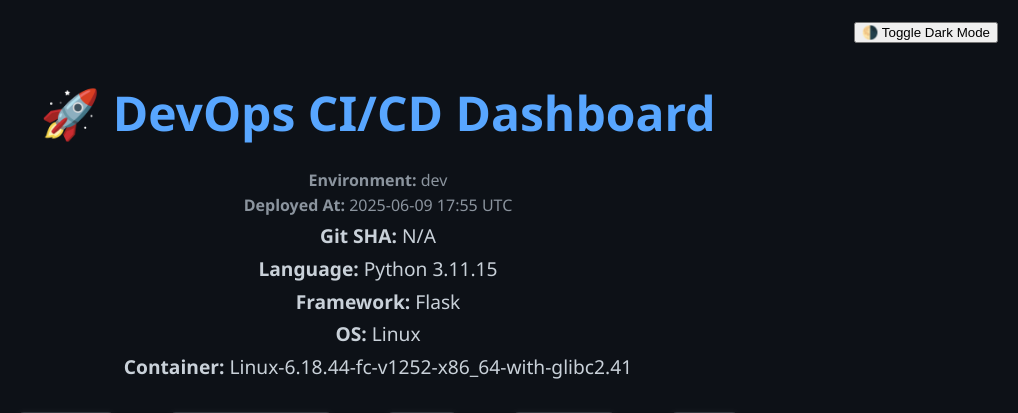
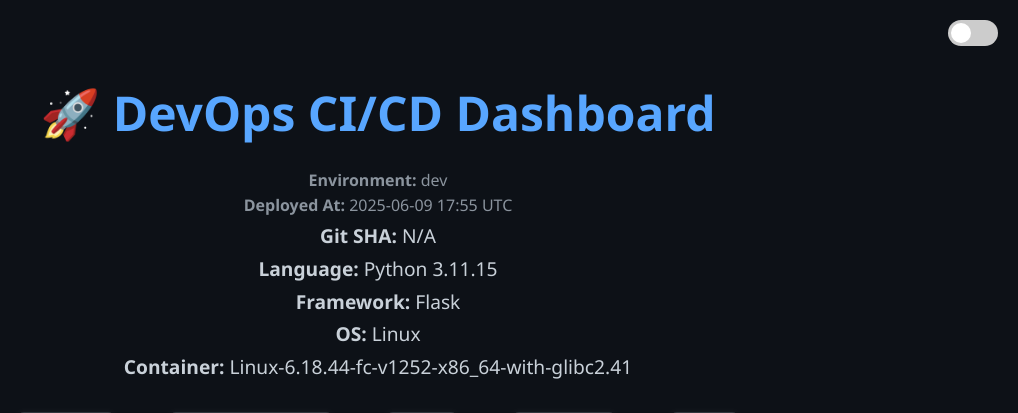
Before and after one commit to kernelpanic09/k3s_lab, a Flask app: page / in a window 1280 px wide. Shown: the top 413 px of the page, without its empty margins (262-1280 px from the left). Run offline with Flask 3, Linux system fonts and the light colour scheme.

Commit message:
darkmode

```diff
--- a/apps/demoapp/static/style.css
+++ b/apps/demoapp/static/style.css
@@ -67,3 +67,53 @@ header p {
   color: #8b949e;
   margin: 0.2em 0;
 }
+
+/* Toggle switch container */
+.switch {
+  position: relative;
+  display: inline-block;
+  width: 50px;
+  height: 26px;
+}
+
+/* Hide default checkbox */
+.switch input {
+  opacity: 0;
+  width: 0;
+  height: 0;
+}
+
+/* The slider track */
+.slider {
+  position: absolute;
+  cursor: pointer;
+  top: 0;
+  left: 0;
+  right: 0;
+  bottom: 0;
+  background-color: #ccc;
+  transition: 0.4s;
+  border-radius: 34px;
+}
+
+/* The slider knob */
+.slider:before {
+  position: absolute;
+  content: "";
+  height: 20px;
+  width: 20px;
+  left: 3px;
+  bottom: 3px;
+  background-color: white;
+  transition: 0.4s;
+  border-radius: 50%;
+}
+
+/* When checked, move the knob and change color */
+.switch input:checked + .slider {
+  background-color: #58a6ff;
+}
+
+.switch input:checked + .slider:before {
+  transform: translateX(24px);
+}
--- a/apps/demoapp/templates/index.html
+++ b/apps/demoapp/templates/index.html
@@ -8,8 +8,12 @@
 </head>
 <body>
   <div class="toggle">
-    <button onclick="document.body.classList.toggle('light-mode')">🌗 Toggle Dark Mode</button>
+    <label class="switch">
+      <input type="checkbox" onchange="document.body.classList.toggle('light-mode')">
+      <span class="slider round"></span>
+    </label>
   </div>
+
 
   <header>
     <h1>🚀 DevOps CI/CD Dashboard</h1>
```
